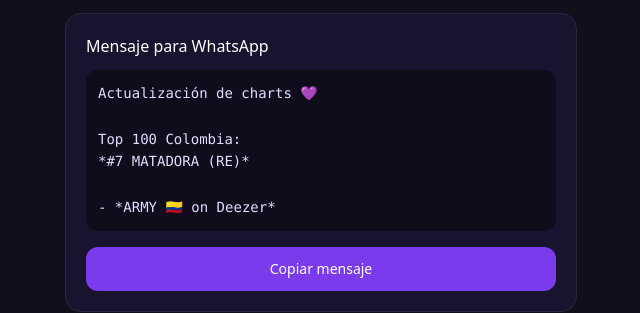
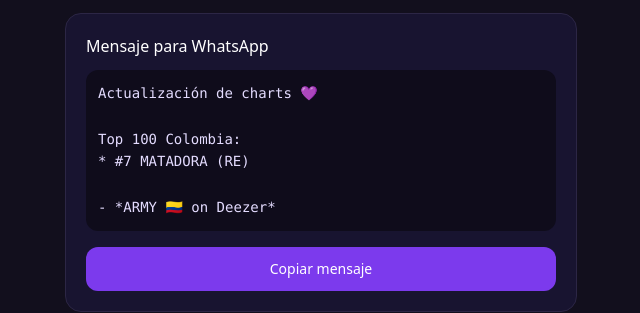
Before and after one commit to 93mylu22/deezer-tracker, a Next.js app: page /deezer-tracker/ in a window 1280 px wide. Shown: the part 273-586 px from the top of the page, without its empty margins (319-959 px from the left). Built offline with nearby package versions, Linux system fonts and the light colour scheme.

Commit message:
Update MessagePanel.tsx

```diff
--- a/app/MessagePanel.tsx
+++ b/app/MessagePanel.tsx
@@ -28,7 +28,7 @@ function buildMensaje(porChart: ChartGroup[], fechaHoy: string | null): string {
     lineas.push(`${chart.name}:`);
     for (const item of items) {
       const sufijo = item.change ? ` ${item.change}` : "";
-      lineas.push(`*#${item.pos} ${item.title}${sufijo}*`);
+      lineas.push(`* #${item.pos} ${item.title}${sufijo}`);
     }
   }
 
```
